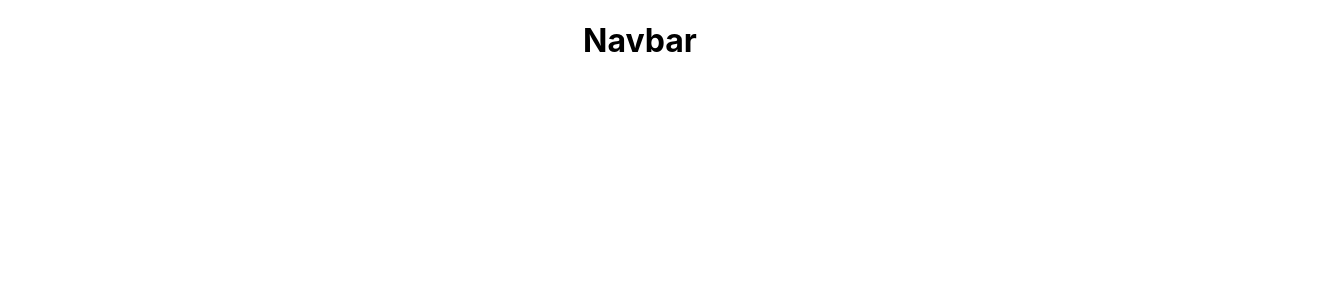
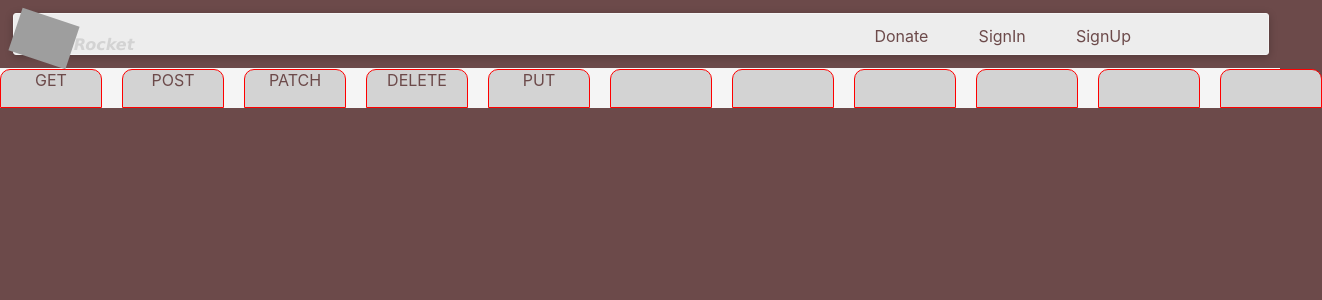
Before and after one commit to shahnawaz8/rocket-app, a React (Create React App) app: page /tab in a window 1280 px wide. Shown: the top 300 px of the page, 1322 px wide, since content can reach past the window. Built offline with nearby package versions, Linux system fonts and the light colour scheme; grey boxes are pictures that could not be loaded.

Commit message:
Navbar updated

```diff
--- a/package.json
+++ b/package.json
@@ -7,7 +7,9 @@
     "@testing-library/react": "^13.1.1",
     "@testing-library/user-event": "^13.5.0",
     "axios": "^0.27.1",
+    "bootstrap": "^5.1.3",
     "react": "^18.0.0",
+    "react-bootstrap": "^2.3.0",
     "react-dom": "^18.0.0",
     "react-router-dom": "^6.3.0",
     "react-scripts": "5.0.1",
--- a/public/index.html
+++ b/public/index.html
@@ -26,7 +26,7 @@
     -->
     <title>React App</title>
   </head>
-  <body>
+  <body bgcolor="#6C4A4A">
     <noscript>You need to enable JavaScript to run this app.</noscript>
     <div id="root"></div>
     <!--
--- a/src/AllRoute/AllRoutes.jsx
+++ b/src/AllRoute/AllRoutes.jsx
@@ -1,9 +1,10 @@
 import { Route, Routes } from "react-router-dom"
+import { TabMethods } from "../Components/TabMethods/TabMethods"
 
 export const AllRoutes = () =>{
     <>
         <Routes>
-            <Route/>
+            <Route path="/tab" element={<TabMethods/>}/>
         </Routes>
 
     </>
--- a/src/App.css
+++ b/src/App.css
@@ -1,7 +1,9 @@
 .App {
   text-align: center;
 }
-
+*{
+  color: #EDEDED;
+}
 .App-logo {
   height: 40vmin;
   pointer-events: none;
--- a/src/Components/Navbar/Navbar.css
+++ b/src/Components/Navbar/Navbar.css
@@ -0,0 +1,104 @@
+img{
+    width: 100%;
+    width: 100%;
+}
+
+*{
+  color: #6C4A4A;
+}
+.container{
+  width: 98%;
+  height: 40px;
+    border: 1px solid whitesmoke;
+    margin: 1%;
+    /* box-shadow: rgba(0, 0, 0, 0.16) 0px 3px 6px, rgba(0, 0, 0, 0.23) 0px 3px 6px; */
+    box-shadow: rgba(0, 0, 0, 0.24) 0px 2px 8px;
+    border-radius: 3px;
+    display: flex;
+    flex-direction: row;
+
+    background:#EDEDED;
+
+}
+.container>div{
+  /* border: 1px solid; */
+  margin-right: 4%;
+  padding-top: 1%;
+}
+.containerChild{
+  margin-left: 55%;
+}
+.nv{
+  color: #6C4A4A;
+}
+.nv:hover{
+  cursor: pointer;
+  color:grey;
+  font-size: 16.1px;
+  font-weight: bold;
+}
+.mainDiv{
+    /* border: 1px solid; */
+    width: 50x;
+    height: 35px;
+    /* border-radius: 200px; */
+    display: flex;
+    flex-direction: row;
+}
+.txt-logo{
+  /* width: 50px; */
+    height: 40px;
+    color: lightgray;
+    font-weight: bold;
+    margin-top: 7%;
+    font-family: 'Lucida Sans';
+    font-style: italic;
+}
+.txt-logo:hover{
+    cursor: pointer;
+    color: grey;
+    animation: mymove3 1s;
+
+}
+img:hover{
+    cursor: pointer;
+    animation: mymove1 1s infinite;
+}
+img{
+    margin-top:-10px ;
+    transform:rotate(-100deg);
+    animation: mymove 10s infinite;
+    /* animation: mymove1 100s infinite; */
+  }
+
+  @keyframes mymove {
+    50% {transform: rotate(30deg);}
+  }
+  @keyframes mymove1 {
+    100% {transform: rotate(360deg);}
+  }
+  @keyframes mymove3 {
+    50% {transform: translate(10px,0px);}
+  }
+
+  .contentDiv{
+    background: whitesmoke;
+    display: flex;
+    flex-direction: row;
+    color: #6C4A4A;
+  }
+
+.tabDiv{
+  height: 40px;
+  display: flex;
+  flex-direction: row;
+  gap: 20px;
+}
+.tabDiv>div{
+  border: 1px solid red;
+  min-width: 100px;
+  background: lightgray;
+  margin-top: .1%;
+  border-top-left-radius: 10px;
+  border-top-right-radius: 10px;
+}
--- a/src/Components/Navbar/Navbar.jsx
+++ b/src/Components/Navbar/Navbar.jsx
@@ -1,7 +1,31 @@
+import './Navbar.css'
 export const Navbar = () =>{
     return(
-        <div>
-            <h1>Navbar</h1>
+        <>
+        <div className='container'>
+            <div className="mainDiv">
+                <img src="https://raw.githubusercontent.com/shahnawaz8/rocket-app/master/src/images/logo.gif" alt="" />
+                <span className='txt-logo'>Rocket</span>
+            </div>
+            <div className='containerChild nv'>Donate</div>
+            <div className='nv'>SignIn</div>
+            <div  className='nv'>SignUp</div>
         </div>
+        <div className='contentDiv'>
+                <div className='tabDiv'>
+                    <div>GET</div>
+                    <div>POST</div>
+                    <div>PATCH</div>
+                    <div>DELETE</div>
+                    <div>PUT</div>
+                    <div></div>
+                    <div></div>
+                    <div></div>
+                    <div></div>
+                    <div></div>
+                    <div></div>
+                </div>
+        </div>
+        </>
     )
 }
--- /dev/null
+++ b/src/Components/TabMethods/TabMethods.jsx
@@ -0,0 +1,7 @@
+import Tabs from 'react-bootstrap/Tabs'
+import Tab from 'react-bootstrap/Tab'
+export const TabMethods = () =>{
+    return(
+        <h1> All Tabs goes here </h1>
+    )
+}
```
Also changed, not shown: 1 other file (tests, documents, lock files or other folders).
